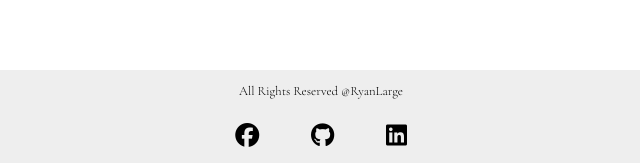
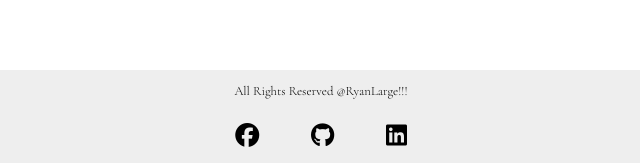
Before and after one commit to RyanLarge13/VanillaJs-Portfolio, a plain HTML site: page index.html in a window 1280 px wide. Shown: the part 3834-3997 px from the top of the page, 319-959 px from the left. Drawn offline with nearby package versions, Linux system fonts and the light colour scheme.

Commit message:
Testing.

```diff
--- a/index.html
+++ b/index.html
@@ -353,7 +353,7 @@
             </form>
             <button class="form-submission">Send</button>
             <footer>
-                <p>All Rights Reserved @RyanLarge</p>
+                <p>All Rights Reserved @RyanLarge!!!</p>
                 <a href="https://www.facebook.com/ryan.large.984/" target="_blank" aria-label="Facebook Link"><i class="fa-brands fa-facebook"></i></a>
                 <a href="https://github.com/RyanLarge13" target="_blank" aria-label="Github Link"><i class="fa-brands fa-github"></i></a>
                 <a href="https://www.linkedin.com/in/ryan-large/" target="_blank" aria-label="Linked-in Link"><i class="fa-brands fa-linkedin"></i></a>
```
